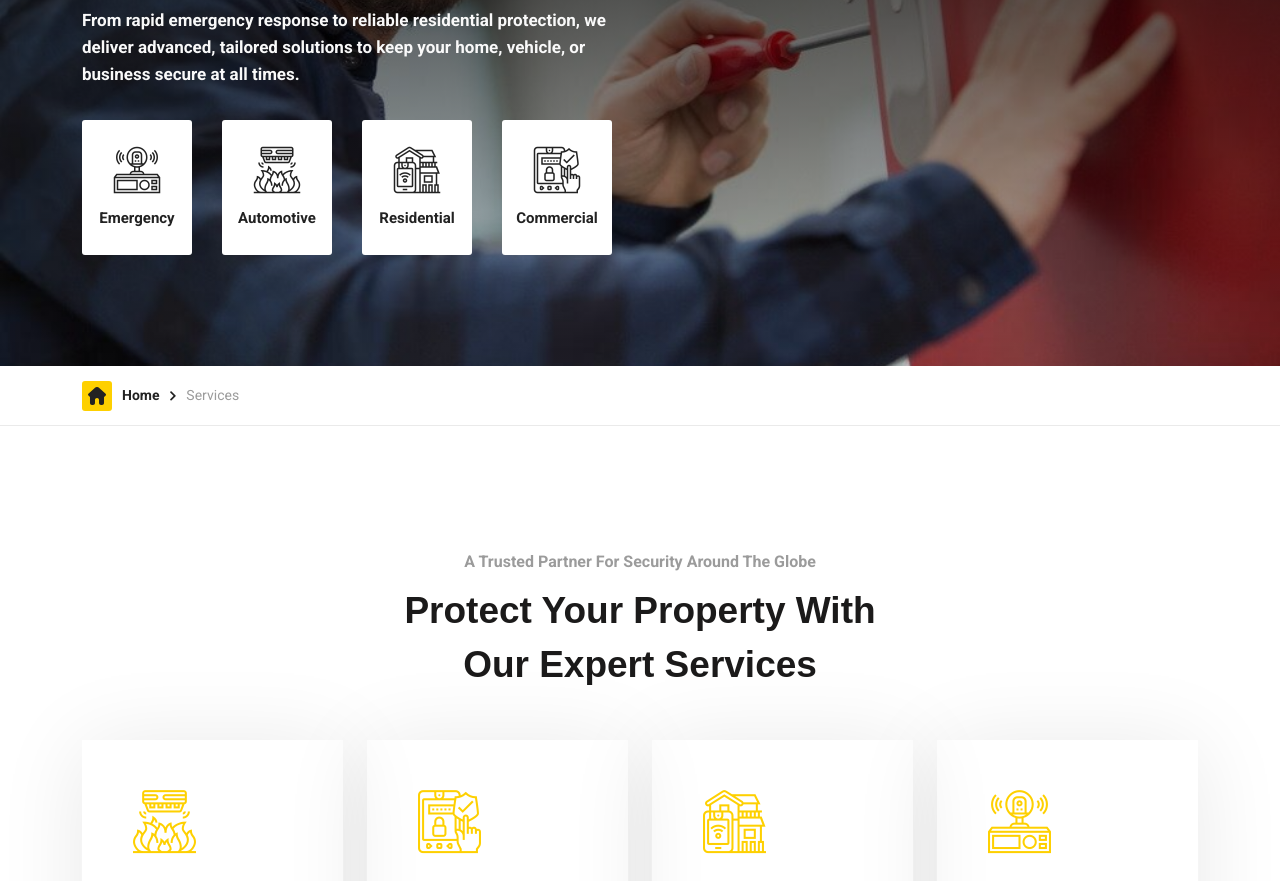
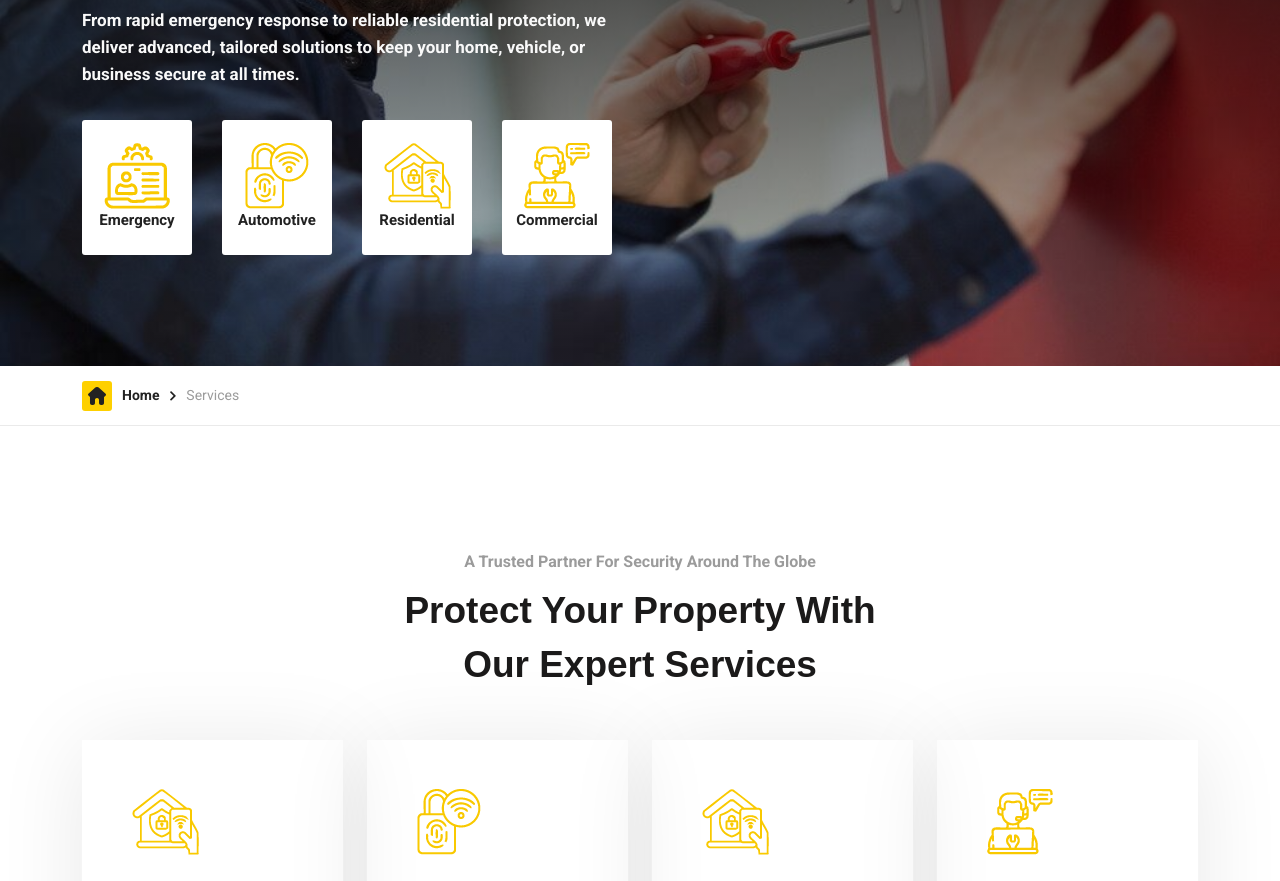
Before and after one commit to Husnain-Abid/locksmithprola, a plain HTML site: page page-services.html in a window 1280 px wide. Shown: the part 466-1347 px from the top of the page. Drawn offline with nearby package versions, Linux system fonts and the light colour scheme; files whose address does not match are found by name; a web font is replaced by a local one.

Commit message:
Update page-services.html

```diff
--- a/page-services.html
+++ b/page-services.html
@@ -200,17 +200,35 @@
                 we deliver advanced, tailored solutions to keep your home, vehicle, or business secure at all times.
               </p>
               <div class="hero-list">
-                <div class="icon"><i class="fimanager flaticon-009-cctv-camera"></i><span>Emergency</span><a
-                    href="page-about.html"></a>
+                <div class="icon">
+
+                  <!-- <i class="fimanager flaticon-009-cctv-camera"></i> -->
+                  <img src="/assets/images/icons/1.png" alt="image" class="fimanager flaticon-009-cctv-camera">
+
+                  <span>Emergency</span><a
+                    href="service-emergency.html"></a>
                 </div>
-                <div class="icon"><i class="fimanager flaticon-014-fire-alarm"></i><span>Automotive</span><a
-                    href="page-about.html"></a>
+                <div class="icon">
+
+                  <!-- <i class="fimanager flaticon-014-fire-alarm"></i> -->
+                  <img src="/assets/images/icons/4.png" alt="image" class="fimanager flaticon-009-cctv-camera">
+
+
+                  <span>Automotive</span><a
+                    href="service-automotive.html"></a>
                 </div>
-                <div class="icon"><i class="fimanager flaticon-018-home-automation"></i><span>Residential</span><a
-                    href="page-about.html"></a>
+                <div class="icon">
+                  <img src="/assets/images/icons/2.png" alt="image" class="fimanager flaticon-009-cctv-camera">
+
+                  <span>Residential</span><a
+                    href="service-residential.html"></a>
                 </div>
-                <div class="icon"><i class="fimanager flaticon-026-smart-control"></i><span>Commercial</span><a
-                    href="page-about.html"></a>
+                <div class="icon">
+                  <!-- <i class="fimanager flaticon-026-smart-control"></i> -->
+                  <img src="/assets/images/icons/6.png" alt="image" class="fimanager flaticon-009-cctv-camera">
+
+                  <span>Commercial</span><a
+                    href="service-commercial.html"></a>
                 </div>
               </div>
             </div>
@@ -259,7 +277,14 @@
           <div class="col-12 col-md-6 col-lg-3">
             <div class="feature-panel">
               <div class="feature-content">
-                <div class="feature-icon"><i class="fimanager flaticon-014-fire-alarm"></i></div>
+                <div class="feature-icon">
+
+                  <img src="/assets/images/icons/2.png" alt="image" class="fimanager flaticon-009-cctv-camera">
+
+                  <!-- <i class="fimanager flaticon-014-fire-alarm"></i> -->
+
+
+                </div>
                 <div class="feature-body">
                   <h3 class="feature-name"><a href="service-emergency.html">Emergency Services</a></h3>
                   <p class="feature-desc">Fast-response security and support for urgent situations, ensuring safety when
@@ -267,7 +292,8 @@
                 </div>
               </div>
               <div class="feature-img">
-                <a class="feature-more" href="service-emergency.html"><i class="fas fa-plus"></i></a>
+                <a class="feature-more" href="service-emergency.html">
+                  <i class="fas fa-plus"></i></a>
                 <img src="assets/images/features/1.jpg" alt="Emergency Service" />
               </div>
             </div>
@@ -276,7 +302,13 @@
           <div class="col-12 col-md-6 col-lg-3">
             <div class="feature-panel">
               <div class="feature-content">
-                <div class="feature-icon"><i class="fimanager flaticon-026-smart-control"></i></div>
+                <div class="feature-icon">
+
+                  <!-- <i class="fimanager flaticon-026-smart-control"></i> -->
+                  <img src="/assets/images/icons/4.png" alt="image" class="fimanager flaticon-009-cctv-camera">
+
+
+                </div>
                 <div class="feature-body">
                   <h3 class="feature-name"><a href="service-automotive.html">Automotive Security</a></h3>
                   <p class="feature-desc">Advanced vehicle protection with anti-theft systems, GPS tracking, and smart
@@ -293,7 +325,13 @@
           <div class="col-12 col-md-6 col-lg-3">
             <div class="feature-panel">
               <div class="feature-content">
-                <div class="feature-icon"><i class="fimanager flaticon-018-home-automation"></i></div>
+                <div class="feature-icon">
+
+                  <!-- <i class="fimanager flaticon-018-home-automation"></i> -->
+                  <img src="/assets/images/icons/2.png" alt="image" class="fimanager flaticon-009-cctv-camera">
+
+
+                </div>
                 <div class="feature-body">
                   <h3 class="feature-name"><a href="service-residential.html">Residential Security</a></h3>
                   <p class="feature-desc">Protect your home with smart surveillance, alarm systems, and real-time
@@ -310,7 +348,12 @@
           <div class="col-12 col-md-6 col-lg-3">
             <div class="feature-panel">
               <div class="feature-content">
-                <div class="feature-icon"><i class="fimanager flaticon-009-cctv-camera"></i></div>
+                <div class="feature-icon">
+
+                  <!-- <i class="fimanager flaticon-009-cctv-camera"></i> -->
+                  <img src="/assets/images/icons/6.png" alt="image" class="fimanager flaticon-009-cctv-camera">
+
+                </div>
                 <div class="feature-body">
                   <h3 class="feature-name"><a href="service-commercial.html">Commercial Security</a></h3>
                   <p class="feature-desc">Comprehensive business protection with access control, surveillance, and alarm
```
